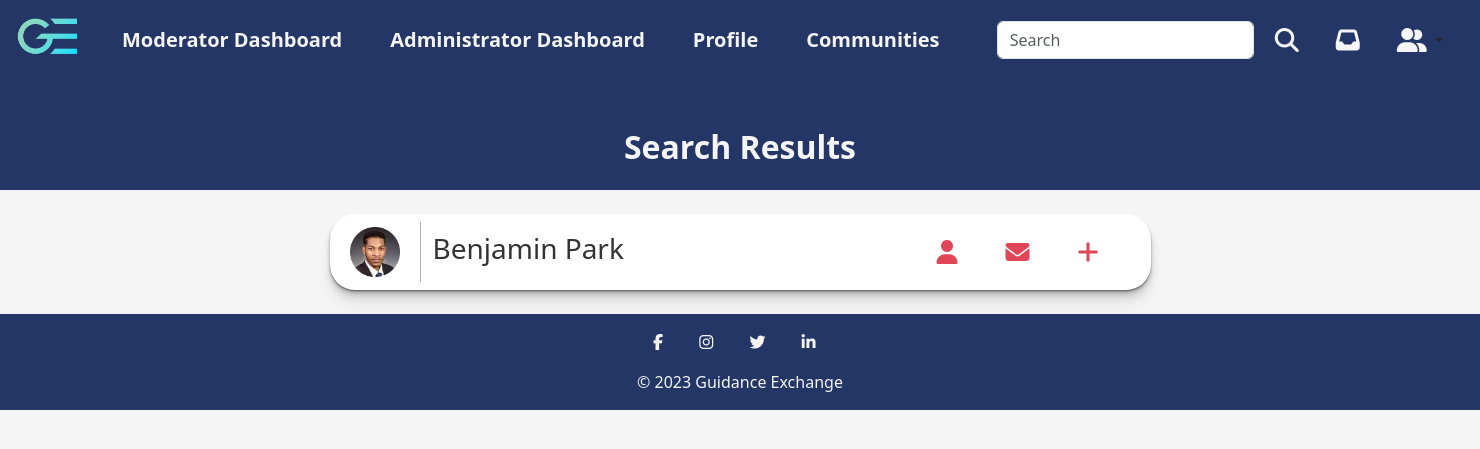
After one commit to davescoins/Guidance-Exchange, a PHP site: page /search.php?profileID=1 in a window 1480 px wide. The commit adds this page. Shown: the top 449 px of the page. Run offline with PHP 8.4, Linux system fonts and the light colour scheme; the visitor is signed in with stand-in values (Sample User, id 1); some libraries are stand-ins or nearby versions.

Commit message:
started work on implementing a search function

```diff
--- /dev/null
+++ b/css/search.css
@@ -0,0 +1,74 @@
+/* Search Header Section */
+
+.search__header-section {
+  background-color: #243665;
+}
+
+.search__header-section .container-fluid {
+  display: flex;
+  align-items: center;
+  justify-content: center;
+}
+
+.search__header-section .search__header {
+  font-size: 2rem;
+  font-weight: 600;
+  color: #f5f5f5;
+}
+
+/* Search Content Section */
+
+.content-section .container-fluid {
+  display: flex;
+  align-items: center;
+  justify-content: center;
+}
+
+.results-section {
+  background-color: #ffffff;
+  border-radius: 25px;
+  box-shadow: 0 1px 1px rgba(0, 0, 0, 0.25), 0 2px 2px rgba(0, 0, 0, 0.2),
+    0 4px 4px rgba(0, 0, 0, 0.15), 0 8px 8px rgba(0, 0, 0, 0.1),
+    0 16px 16px rgba(0, 0, 0, 0.05);
+}
+
+.result-wrap {
+  height: 60px;
+  width: 30rem;
+}
+
+.result-wrap h3 {
+  color: #333;
+}
+
+.result-wrap p {
+  color: #5e5e5e;
+  font-size: 1rem;
+}
+
+.result-picture {
+  height: 60px;
+  border-right: #b0b0b0 1px solid;
+}
+
+.result-picture img {
+  height: 50px;
+}
+
+.result-icons {
+  height: 60px;
+}
+
+.result-icons a:link,
+.result-icons a:visited,
+.result-icons a:active {
+  color: #e14658;
+}
+
+.result-icons a:hover {
+  color: #8bd8bd;
+}
+
+.result-icons a:active {
+  color: #64bba1;
+}
--- /dev/null
+++ b/search.php
@@ -0,0 +1,127 @@
+<!DOCTYPE html>
+<html lang="en">
+
+<head>
+  <meta charset="UTF-8" />
+  <meta http-equiv="X-UA-Compatible" content="IE=edge" />
+  <meta name="viewport" content="width=device-width, initial-scale=1.0" />
+  <title>Search Results</title>
+  <link rel="icon" type="image/png" sizes="192x192" href="/favicon-192.png">
+  <link rel="icon" type="image/png" sizes="180x180" href="/favicon-180.png">
+  <link rel="icon" type="image/png" sizes="128x128" href="/favicon-128.png">
+  <link rel="icon" type="image/png" sizes="32x32" href="/favicon-32.png">
+  <link href="assets/fontawesome/css/fontawesome.css" rel="stylesheet">
+  <link href="assets/fontawesome/css/brands.css" rel="stylesheet">
+  <link href="assets/fontawesome/css/solid.css" rel="stylesheet">
+  <link href="assets/bootstrap/css/bootstrap.min.css" rel="stylesheet" />
+  <link rel="stylesheet" href="css/search.css" />
+  <link rel="stylesheet" href="css/main.css" />
+</head>
+
+<header>
+  <?php
+  include('includes/session.inc.php');
+  $profileID = $_GET['profileID'];
+  $mentorStatus = $_SESSION['MentorStatus'];
+  $moderatorStatus = $_SESSION['ModeratorStatus'];
+  $systemAdministratorStatus = $_SESSION['SystemAdministratorStatus'];
+  ?>
+  <nav class="navbar navbar-expand-lg navbar-light">
+    <div class="container-fluid">
+      <a class="navbar-brand" href="home.php"><img src="img/logo_gradient.png" alt="Guidance Exchange Logo" height="70" /></a>
+      <button class="navbar-toggler" type="button" data-bs-toggle="collapse" data-bs-target="#navbarSupportedContent" aria-controls="navbarSupportedContent" aria-expanded="false" aria-label="Toggle navigation">
+        <i class="fas fa-bars"></i>
+      </button>
+      <div class="collapse navbar-collapse" id="navbarSupportedContent">
+        <ul class="navbar-nav me-auto mb-2 mb-lg-0">
+          <?php
+          if ($moderatorStatus == true) {
+            echo '<li class="nav-item">';
+            echo ' <a class="nav-link highlight-link nav-text px-4" href="moderator-dashboard.php?profileID=' . $userID . '">Moderator Dashboard</a>';
+            echo '</li>';
+          }
+          if ($systemAdministratorStatus == true) {
+            echo '<li class="nav-item">';
+            echo ' <a class="nav-link highlight-link nav-text px-4" href="admin-dashboard.php?profileID=' . $userID . '">Administrator Dashboard</a>';
+            echo '</li>';
+          }
+          ?>
+          <li class="nav-item">
+            <a class="nav-link highlight-link nav-text px-4" href="profile.php?profileID=<?php echo $userID ?>">Profile</a>
+          </li>
+          <li class="nav-item">
+            <a class="nav-link highlight-link nav-text px-4" href="#">Communities</a>
+          </li>
+        </ul>
+        <ul class="navbar-nav d-flex flex-row me-1">
+          <li class="nav-item me-3 me-lg-0 px-2 d-flex align-items-center">
+            <form class="d-flex" role="search">
+              <input class="form-control me-2" type="search" placeholder="Search" aria-label="Search">
+              <button class="btn" type="submit"><i class="fa-solid fa-magnifying-glass fa-xl"></i></button>
+            </form>
+          </li>
+          <li class="nav-item me-3 me-lg-0 px-2">
+            <a class="nav-link" href="#"><i class="fa-solid fa-inbox fa-xl"></i></a>
+          </li>
+          <li class="nav-item dropdown me-3 me-lg-0 px-2 d-flex justify-content-center">
+            <button class="btn dropdown-toggle" data-bs-toggle="dropdown" aria-expanded="false">
+              <i class="fa-solid fa-user-group fa-xl"></i>
+            </button>
+            <ul class="dropdown-menu dropdown-menu-end">
+              <li><a class="dropdown-item" href="logout.php">Logout</a></li>
+            </ul>
+          </li>
+        </ul>
+      </div>
+    </div>
+  </nav>
+</header>
+
+<body>
+  <!-- Header Section -->
+  <section class="search__header-section pt-5 pb-3">
+    <div class="container-fluid flex-column">
+      <h1 class="search__header">Search Results</h1>
+    </div>
+  </section>
+
+  <!-- Content Section -->
+  <section class="content-section pt-4">
+    <div class="container-fluid pb-4">
+      <div class="row align-items-start results-section py-2">
+        <div class="col-auto d-flex align-items-center justify-content-center result-picture">
+          <img class="px-2" src="/upload/benjamin-park.png" alt="Benjamin Park Profile Photo">
+        </div>
+        <div class="col-6 d-flex align-items-center result-wrap">
+          <h3>Benjamin Park</h3>
+        </div>
+        <div class="col-auto d-flex align-items-center justify-content-center result-icons me-3">
+          <a href="profile.php?profileID=2"><i class="fa-solid fa-user fa-xl px-4"></i></a>
+          <a href="#"><i class="fa-solid fa-envelope fa-xl px-4"></i></a>
+          <a href="#"><i class="fa-solid fa-plus fa-xl px-4"></i></a>
+        </div>
+      </div>
+    </div>
+    </div>
+  </section>
+
+  <script src="assets/bootstrap/js/bootstrap.bundle.min.js"></script>
+  <script src="assets/jquery/jquery-3.7.0.min.js"></script>
+  <script src="https://kit.fontawesome.com/c5863419fe.js" crossorigin="anonymous"></script>
+</body>
+
+<footer>
+  <nav class="navbar">
+    <div class="mx-auto">
+      <div class="my-3">
+        <a href="https://www.facebook.com/" class="mx-3"><i class="fa fa-facebook"></i></a>
+        <a href="https://www.instagram.com/" class="mx-3"><i class="fa fa-instagram"></i></a>
+        <a href="https://www.twitter.com/" class="mx-3"><i class="fa fa-twitter"></i></a>
+        <a href="https://www.linkedin.com" class="mx-3"><i class="fa fa-linkedin"></i></a>
+      </div>
+      <div class="footer-text text-center pb-3">© 2023 Guidance Exchange</div>
+    </div>
+  </nav>
+</footer>
+
+</html>
```
Also changed, not shown: profile.php (+5 -2 lines).
